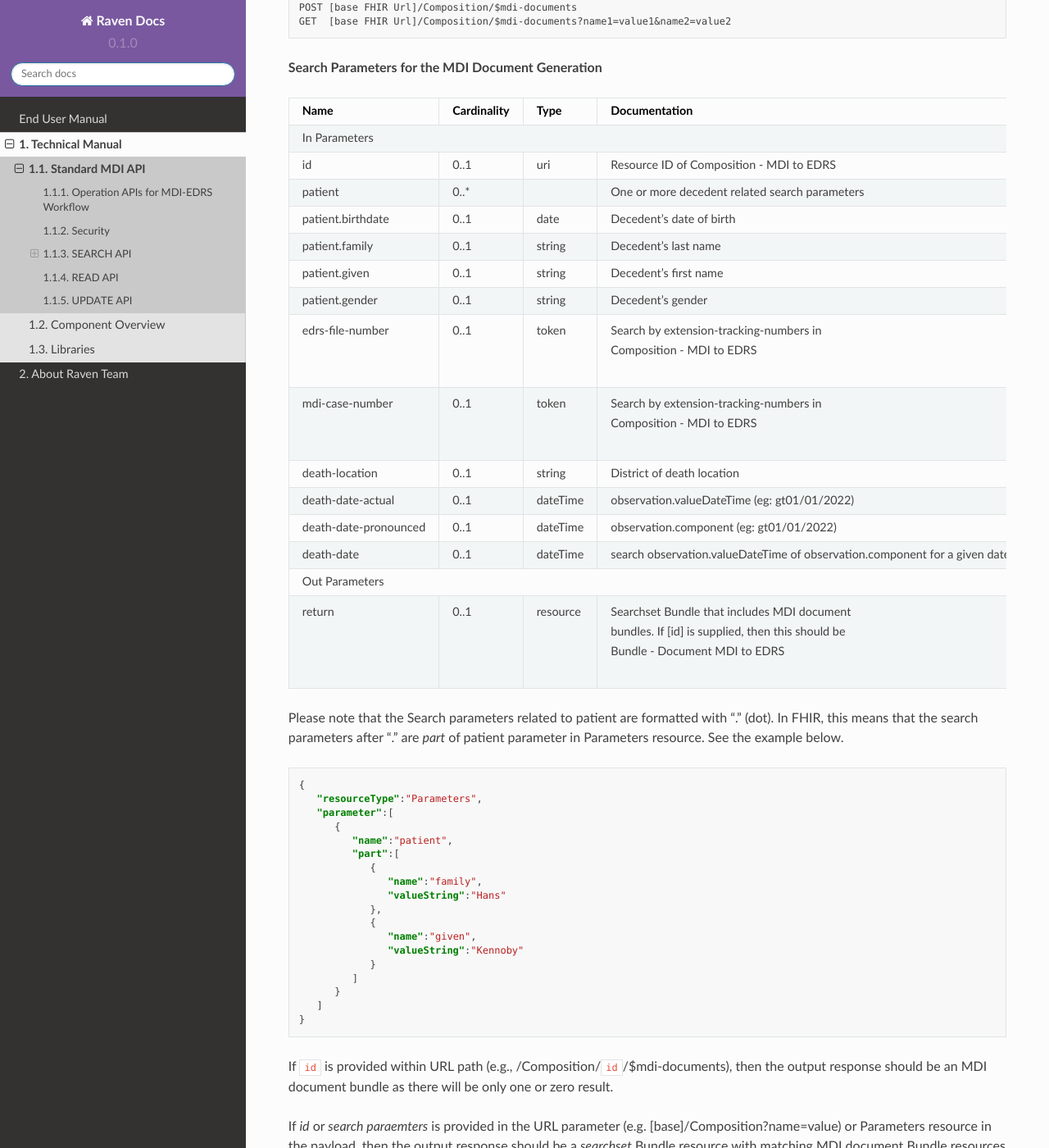
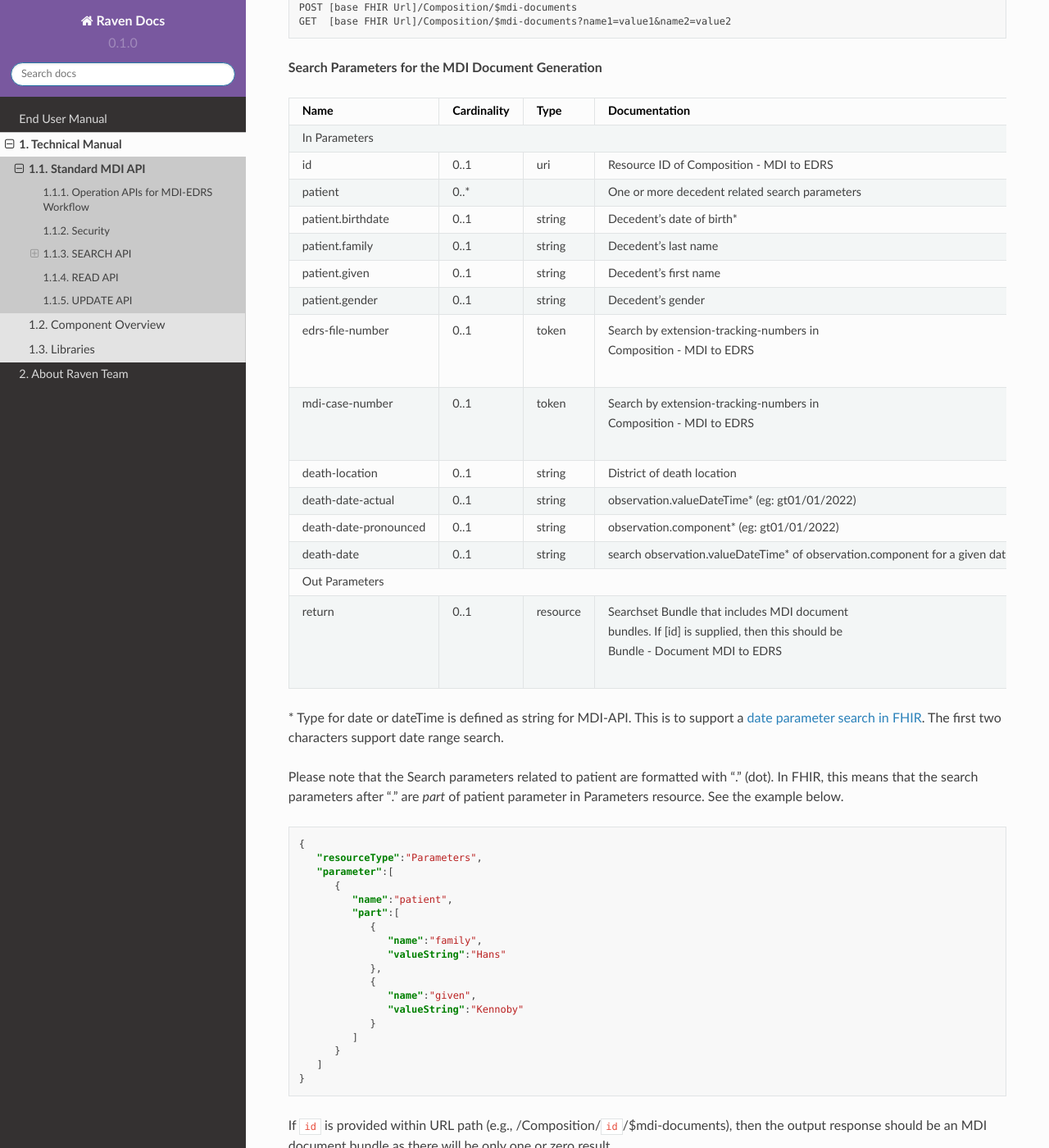
Before and after one commit to MortalityReporting/RavenDocs, a Sphinx documentation site: the page built from docs/source/technicalManual/mdiApi.rst, in a window 1280 px wide and 1400 px high, scrolled down 1511 px. Shown: the whole window at 82% size. Built offline with Sphinx 7.4.7 and the Read the Docs theme 2.0.0, drawn with Linux system fonts in a browser that asks for light colours.

Commit message:
Update mdiApi.rst

```diff
--- a/docs/source/technicalManual/mdiApi.rst
+++ b/docs/source/technicalManual/mdiApi.rst
@@ -74,7 +74,7 @@ This is an idempotent operation. Both POST and GET can be used with the followin
 +----------------------+-------------+----------+-----------------------------------------------------------------------------+
 |patient               |0..*         |          |One or more decedent related search parameters                               |
 +----------------------+-------------+----------+-----------------------------------------------------------------------------+
-|patient.birthdate     |0..1         |date      |Decedent's date of birth                                                     |
+|patient.birthdate     |0..1         |string    |Decedent's date of birth*                                                    |
 +----------------------+-------------+----------+-----------------------------------------------------------------------------+
 |patient.family        |0..1         |string    |Decedent's last name                                                         |
 +----------------------+-------------+----------+-----------------------------------------------------------------------------+
@@ -90,11 +90,11 @@ This is an idempotent operation. Both POST and GET can be used with the followin
 +----------------------+-------------+----------+-----------------------------------------------------------------------------+
 |death-location        |0..1         |string    |District of death location                                                   |
 +----------------------+-------------+----------+-----------------------------------------------------------------------------+
-|death-date-actual     |0..1         |dateTime  |observation.valueDateTime (eg: gt01/01/2022)                                 |
+|death-date-actual     |0..1         |string    |observation.valueDateTime* (eg: gt01/01/2022)                                |
 +----------------------+-------------+----------+-----------------------------------------------------------------------------+
-|death-date-pronounced |0..1         |dateTime  |observation.component (eg: gt01/01/2022)                                     |
+|death-date-pronounced |0..1         |string    |observation.component* (eg: gt01/01/2022)                                    |
 +----------------------+-------------+----------+-----------------------------------------------------------------------------+
-|death-date            |0..1         |dateTime  |search observation.valueDateTime of observation.component for a given date   |
+|death-date            |0..1         |string    |search observation.valueDateTime* of observation.component for a given date  |
 +----------------------+-------------+----------+-----------------------------------------------------------------------------+
 |Out Parameters                                                                                                               |
 +----------------------+-------------+----------+-----------------------------------------------------------------------------+
@@ -102,6 +102,9 @@ This is an idempotent operation. Both POST and GET can be used with the followin
 ||                     ||            ||         || bundles. If [id] is supplied, then this should be                          |
 ||                     ||            ||         || Bundle - Document MDI to EDRS                                              |
 +----------------------+-------------+----------+-----------------------------------------------------------------------------+
+
+\* Type for date or dateTime is defined as string for MDI-API. This is to support a `date parameter search in FHIR <https://hl7.org/fhir/r4/search.html#date>`_. The first two characters support date range search.
+
 
 Please note that the Search parameters related to patient are formatted with “.” (dot). In FHIR, this means
 that the search parameters after “.” are *part* of patient parameter in Parameters resource.
```
